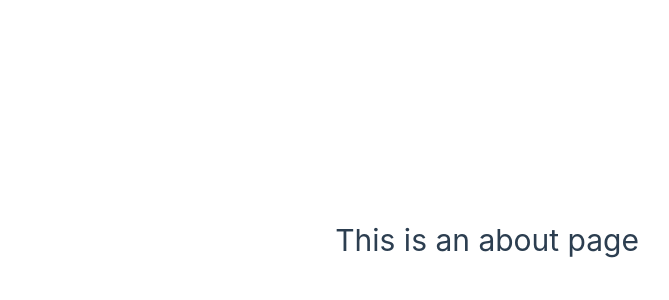
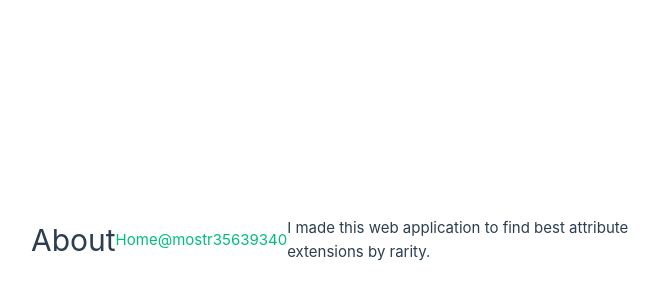
Before and after one commit to msalsas/mch-extensions, a Vue app: page /about in a window 1280 px wide. Shown: the part 160-460 px from the top of the page, without its empty margins (1-670 px from the left). Built offline with nearby package versions, Linux system fonts and the light colour scheme.

Commit message:
Add about page

```diff
--- a/src/views/AboutView.vue
+++ b/src/views/AboutView.vue
@@ -1,6 +1,9 @@
 <template>
   <div class="about">
-    <h1>This is an about page</h1>
+    <h1 class="d-flex justify-center">About</h1>
+    <div><a href="/">Home</a></div>
+    <p class="d-flex justify-center"><a href="https://twitter.com/mostr35639340">@mostr35639340</a></p>
+    <p class="d-flex justify-center">I made this web application to find best attribute extensions by rarity.</p>
   </div>
 </template>
 
--- a/src/views/HomeView.vue
+++ b/src/views/HomeView.vue
@@ -12,6 +12,7 @@ const tab = ref(null);
 <template>
   <main>
     <h1 class="d-flex justify-center">MCH Extensions</h1>
+    <div><a href="/about">About</a></div>
     <v-alert v-if="!networkStore.isEthereum && !networkStore.loading" type="warning" text="Connect to Ethereum Network"></v-alert>
     <v-tabs v-model="tab">
       <v-tab value="extensions">All Extensions</v-tab>
```
